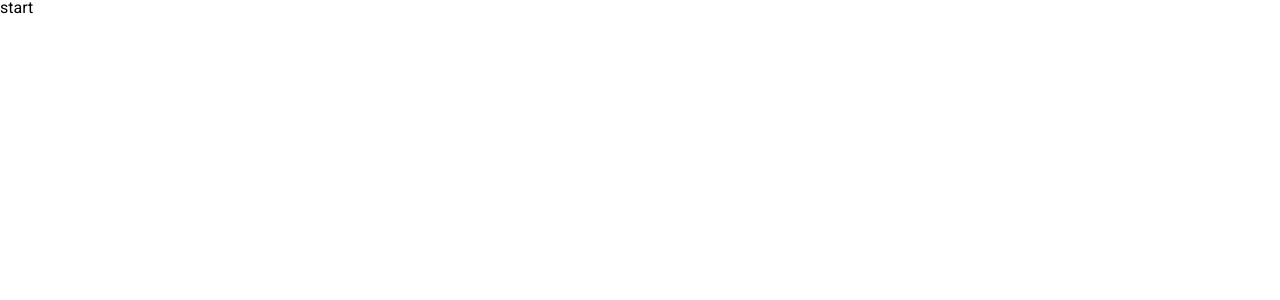
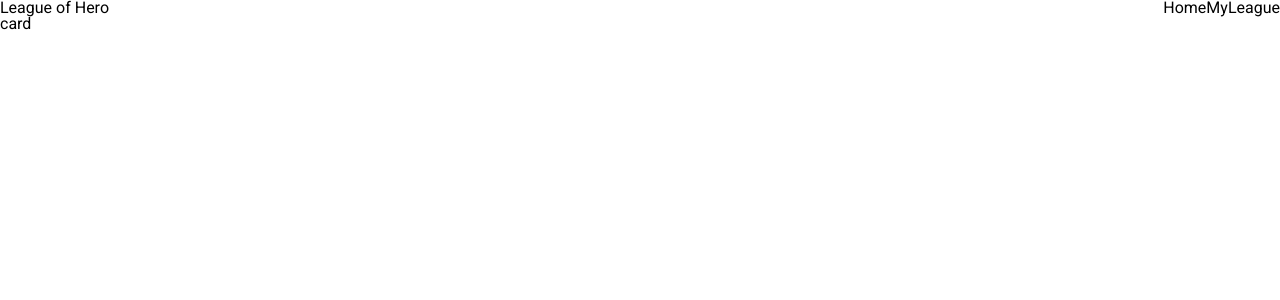
Before and after one commit to alexsandro-cristiano/league-of-heros, a React (Create React App) app: page / in a window 1280 px wide. Shown: the top 300 px of the page. Built offline with nearby package versions, Linux system fonts and the light colour scheme; the HTML template or start-up script is replaced by a standard one.

Commit message:
adiciona componentes navbar, card e page home

```diff
--- a/package.json
+++ b/package.json
@@ -39,5 +39,9 @@
       "last 1 firefox version",
       "last 1 safari version"
     ]
+  },
+  "devDependencies": {
+    "node-sass": "^7.0.1",
+    "sass": "^1.54.5"
   }
 }
--- a/src/App.tsx
+++ b/src/App.tsx
@@ -1,11 +1,14 @@
-import React from 'react';
+import React from 'react'
+import { Navbar } from './components/Navbar'
+import { Home } from './page/Home'
 
 function App() {
   return (
-    <div>
-      <h1>start</h1>
-    </div>
-  );
+    <>
+      <Navbar />
+      <Home />
+    </>
+  )
 }
 
-export default App;
+export default App
--- /dev/null
+++ b/src/components/Card/index.tsx
@@ -0,0 +1,3 @@
+export function Card() {
+  return <>card</>
+}
--- /dev/null
+++ b/src/components/Navbar/Navbar.module.scss
@@ -0,0 +1,10 @@
+.header {
+  display: flex;
+  justify-content: space-between;
+  align-items: center;
+  nav {
+    ul {
+      display: flex;
+    }
+  }
+}
--- /dev/null
+++ b/src/components/Navbar/index.tsx
@@ -0,0 +1,15 @@
+import styles from './Navbar.module.scss'
+
+export function Navbar() {
+  return (
+    <header className={styles.header}>
+      <h1>League of Hero</h1>
+      <nav>
+        <ul>
+          <li>Home</li>
+          <li>MyLeague</li>
+        </ul>
+      </nav>
+    </header>
+  )
+}
--- /dev/null
+++ b/src/page/Home/index.tsx
@@ -0,0 +1,5 @@
+import { Card } from '../../components/Card'
+
+export function Home() {
+  return <Card />
+}
```
Also changed, not shown: src/page/Home/Home.module.scss (added), 1 other file (tests, documents, lock files or other folders).
